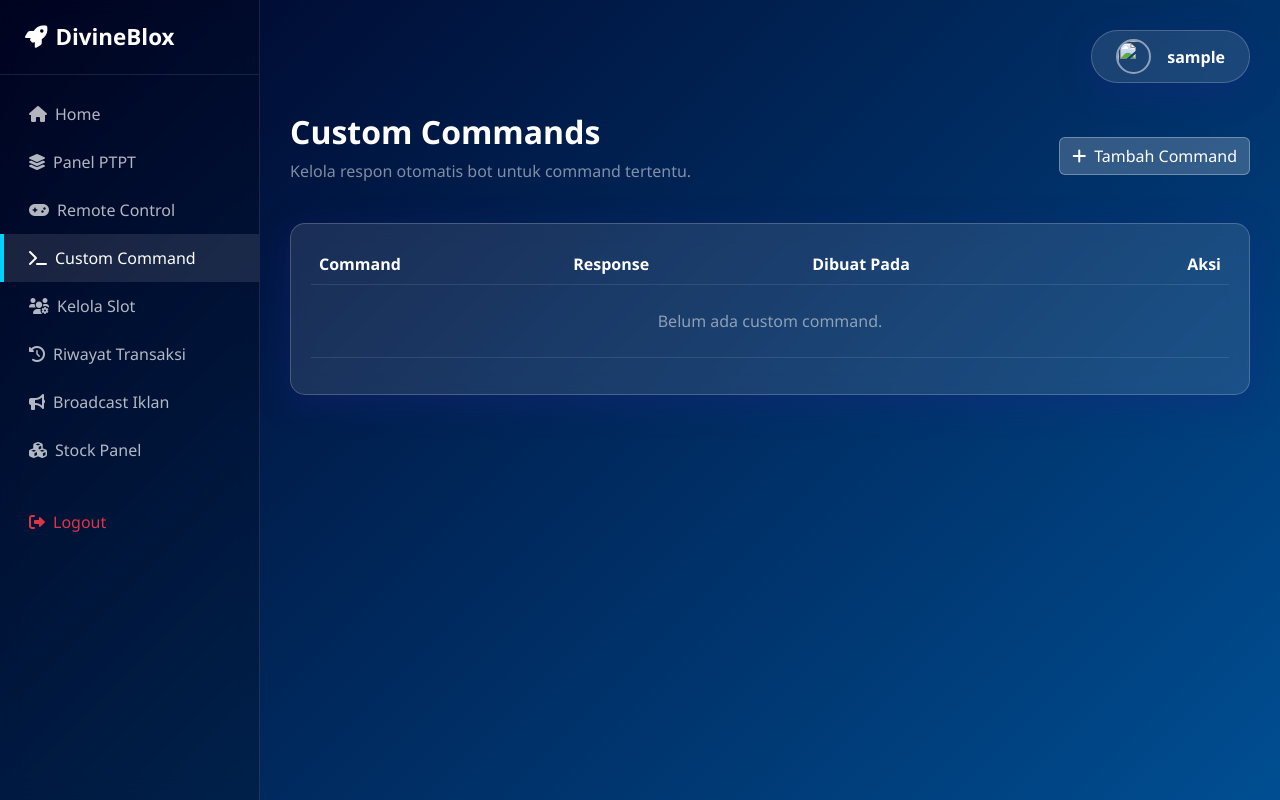
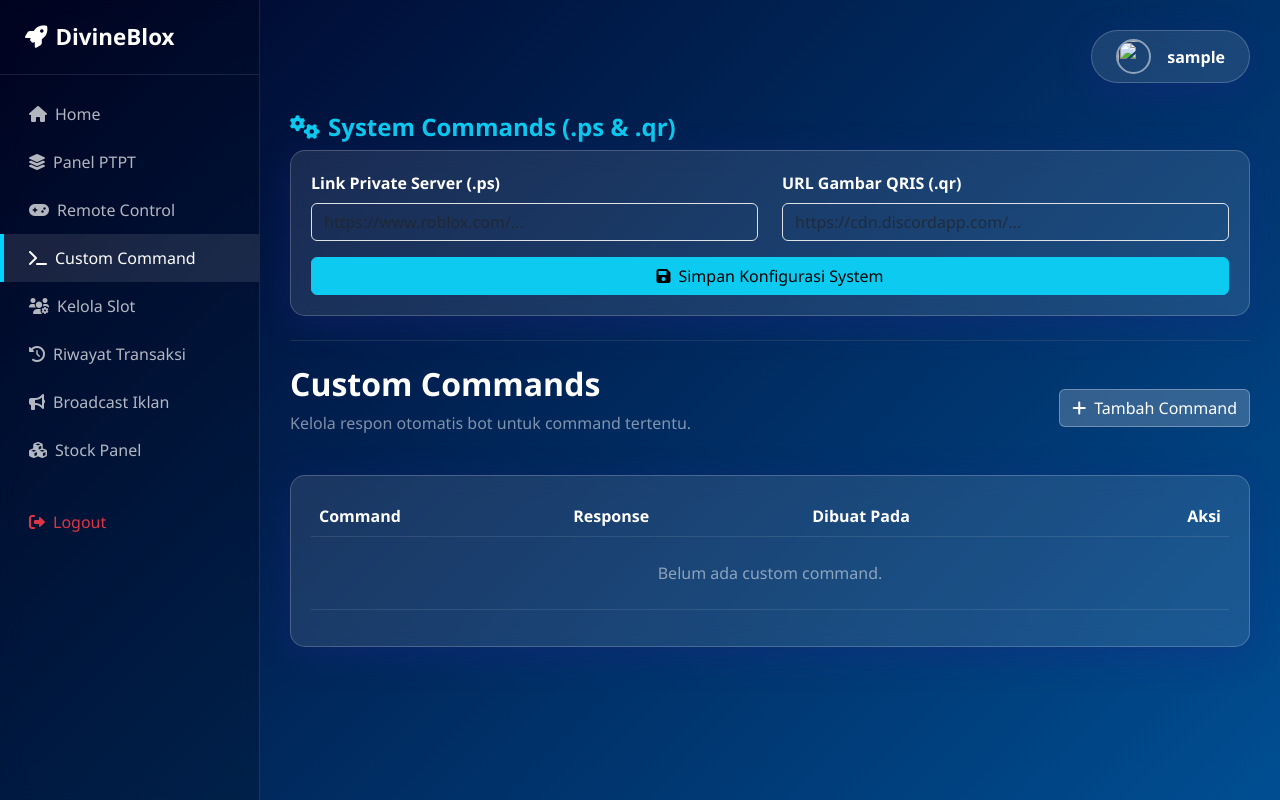
Before and after one commit to dvn-hub/PTPT-System, a Flask app: page /commands in a window 1280 px wide. Run offline with Flask 3, Linux system fonts and the light colour scheme; the visitor is signed in with stand-in values (Sample User, id 1).

Commit message:
fix command

```diff
--- a/utils/ocr_processor.py
+++ b/utils/ocr_processor.py
@@ -115,7 +115,10 @@ class OCRProcessor:
         numbers = re.findall(r'\b\d{4,}\b', text)  # Find numbers with 4+ digits
         if numbers:
             try:
-                return int(max(numbers, key=int))  # Take the largest number
+                # Filter angka yang terlalu panjang (ID Transaksi biasanya > 12 digit)
+                valid_numbers = [int(n) for n in numbers if len(n) < 12]
+                if valid_numbers:
+                    return max(valid_numbers)
             except ValueError:
                 pass
 
--- a/web_dashboard/app.py
+++ b/web_dashboard/app.py
@@ -1,7 +1,7 @@
 from flask import Flask, render_template, request, redirect, session, url_for, g, flash
 import os, requests, json, secrets
 from datetime import datetime
-from models import db, UserTicket, UserSlot, Patungan, PaymentRecord, CustomCommand, ActionQueue
+from models import db, UserTicket, UserSlot, Patungan, PaymentRecord, CustomCommand, ActionQueue, BotSettings
 
 app = Flask(__name__)
 app.secret_key = 'KUNCI_TETAP_DIVINEBLOX_123'
@@ -120,7 +120,11 @@ def index():
         commands = CustomCommand.query.order_by(CustomCommand.created_at.desc()).all()
 
         # Hitung Omzet Real (Total uang masuk status PAID)
-        omzet = db.session.query(db.func.sum(PaymentRecord.paid_amount)).filter(PaymentRecord.payment_status.in_(['PAID', 'verified'])).scalar() or 0
+        # FIX: Filter angka tidak masuk akal (> 1 Triliun) agar ID transaksi tidak terhitung
+        omzet = db.session.query(db.func.sum(PaymentRecord.paid_amount)).filter(
+            PaymentRecord.payment_status.in_(['PAID', 'verified']),
+            PaymentRecord.paid_amount < 1000000000000
+        ).scalar() or 0
 
         # Hitung Statistik untuk Chart
         paid_count = PaymentRecord.query.filter(PaymentRecord.payment_status.in_(['PAID', 'verified'])).count()
@@ -280,8 +284,40 @@ def manage_slots():
 @app.route('/commands')
 def custom_commands():
     if not session.get('logged_in'): return redirect('/')
+
+    # Ambil Custom Commands
     commands = CustomCommand.query.order_by(CustomCommand.created_at.desc()).all()
-    return render_template('commands.html', admin=session, commands=commands)
+
+    # Ambil System Settings (.ps, .qr)
+    ps_link = BotSettings.query.get('private_server_link')
+    qris_url = BotSettings.query.get('qris_image_url')
+
+    settings = {
+        'ps_link': ps_link.value if ps_link else '',
+        'qris_url': qris_url.value if qris_url else ''
+    }
+
+    return render_template('commands.html', admin=session, commands=commands, settings=settings)
+
+@app.route('/save_settings', methods=['POST'])
+def save_settings():
+    if not session.get('logged_in'): return redirect('/')
+
+    ps_link = request.form.get('ps_link')
+    qris_url = request.form.get('qris_url')
+
+    # Helper function to save/update
+    def save_key(key, val):
+        setting = BotSettings.query.get(key)
+        if not setting: db.session.add(BotSettings(key=key, value=val))
+        else: setting.value = val
+
+    save_key('private_server_link', ps_link)
+    save_key('qris_image_url', qris_url)
+    db.session.commit()
+
+    flash("System Settings (.ps & .qr) berhasil diupdate!", "success")
+    return redirect(url_for('custom_commands'))
 
 @app.route('/add_command', methods=['POST'])
 def add_command():
--- a/web_dashboard/templates/commands.html
+++ b/web_dashboard/templates/commands.html
@@ -2,6 +2,28 @@
 {% extends 'base.html' %}
 
 {% block content %}
+<!-- SYSTEM COMMANDS SECTION -->
+<div class="mb-4">
+    <h4 class="fw-bold text-info"><i class="fas fa-cogs me-2"></i>System Commands (.ps & .qr)</h4>
+    <div class="glass-card">
+        <form action="/save_settings" method="POST">
+            <div class="row">
+                <div class="col-md-6 mb-3">
+                    <label class="form-label fw-bold">Link Private Server (.ps)</label>
+                    <input type="text" name="ps_link" class="form-control bg-transparent text-white" value="{{ settings.ps_link }}" placeholder="https://www.roblox.com/..." required>
+                </div>
+                <div class="col-md-6 mb-3">
+                    <label class="form-label fw-bold">URL Gambar QRIS (.qr)</label>
+                    <input type="text" name="qris_url" class="form-control bg-transparent text-white" value="{{ settings.qris_url }}" placeholder="https://cdn.discordapp.com/..." required>
+                </div>
+            </div>
+            <button type="submit" class="btn btn-info w-100"><i class="fas fa-save me-2"></i>Simpan Konfigurasi System</button>
+        </form>
+    </div>
+</div>
+
+<hr class="border-secondary my-4">
+
 <div class="mb-4 d-flex justify-content-between align-items-center">
     <div>
         <h2 class="fw-bold">Custom Commands</h2>
```
Also changed, not shown: main.py (+7 -3 lines).
